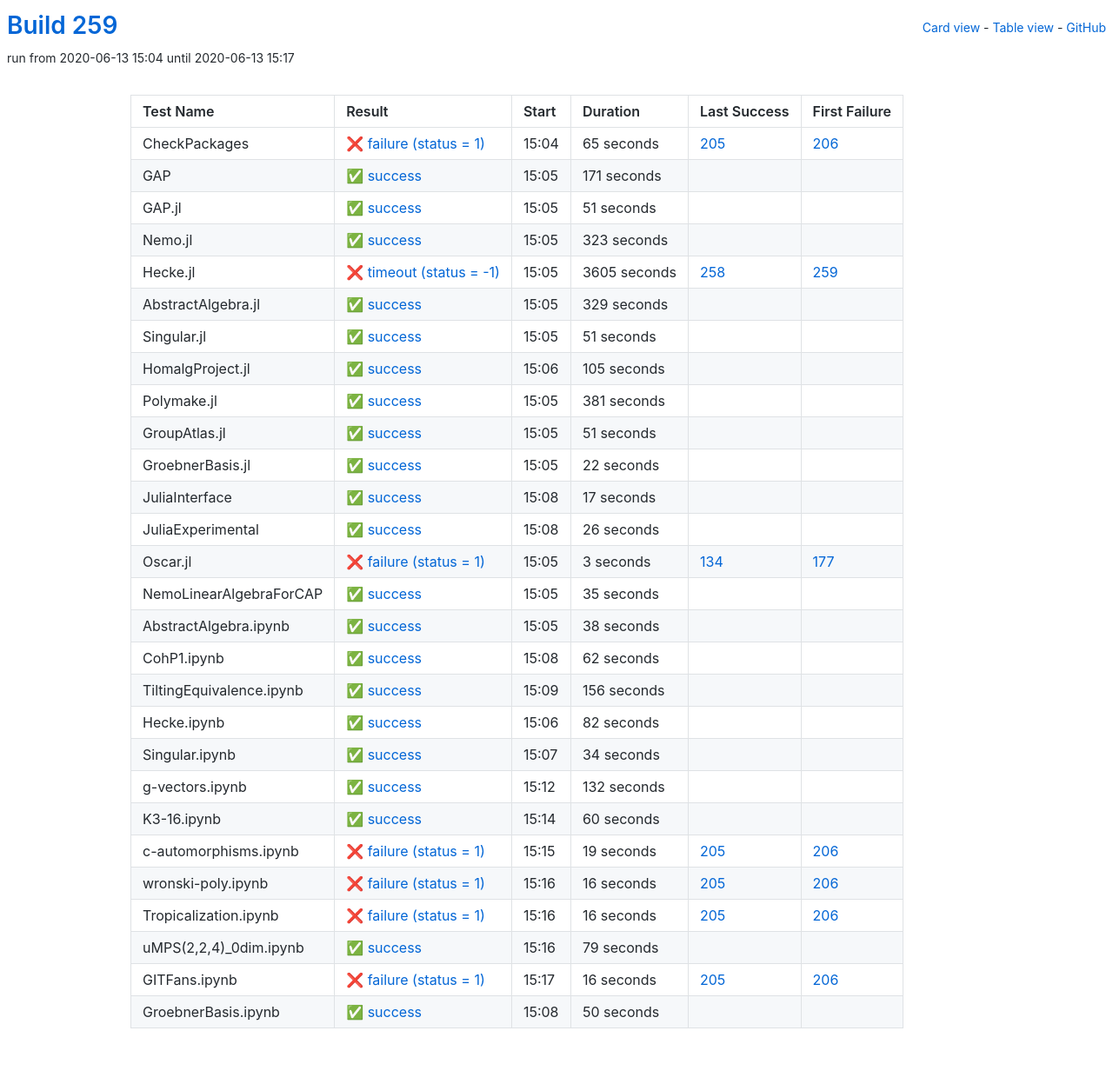
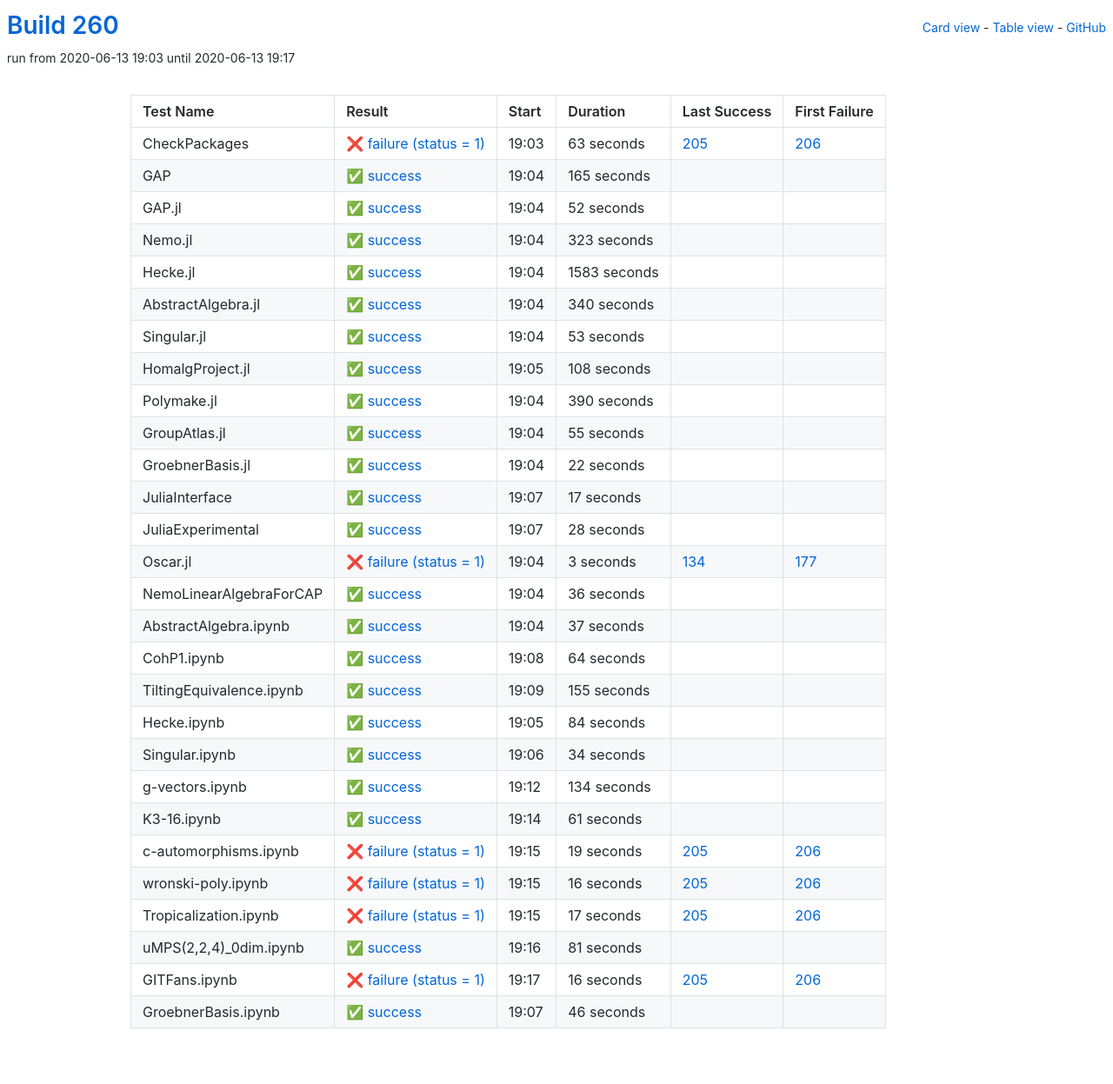
Before and after one commit to oscar-system/oscar-ci-status-stable, a Jekyll site: the page built from table.html, in a window 1280 px wide. Shown: the whole page at 87% size. Built offline with Jekyll 4.4.1, drawn with Linux system fonts in a browser that asks for light colours.

Commit message:
Build #260

```diff
--- a/_data/ci.yml
+++ b/_data/ci.yml
@@ -1,6 +1,6 @@
 ---
-build: 259
-build_url: https://oscarci.mathematik.uni-kl.de/job/oscar-stable/259/
+build: 260
+build_url: https://oscarci.mathematik.uni-kl.de/job/oscar-stable/260/
 job: oscar-stable
 organization: oscar-system
 repo: oscar-ci-status-stable
@@ -8,44 +8,44 @@ repourl: https://github.com/oscar-system/oscar-ci-status-stable
 tests:
 - name: CheckPackages
   id: checkpackages
-  log: https://oscarci.mathematik.uni-kl.de/job/oscar-stable/259/artifact/logs/build-259/CheckPackages.log
-  start: 2020-06-13 15:04
+  log: https://oscarci.mathematik.uni-kl.de/job/oscar-stable/260/artifact/logs/build-260/CheckPackages.log
+  start: 2020-06-13 19:03
   success: false
   exitcode: 1
   status: failure
-  duration: 65
+  duration: 63
   last_success: 205
   last_success_url: https://oscarci.mathematik.uni-kl.de/job/oscar-stable/205/
   first_failure: 206
   first_failure_url: https://oscarci.mathematik.uni-kl.de/job/oscar-stable/206/
 - name: GAP
   id: gap
-  log: https://oscarci.mathematik.uni-kl.de/job/oscar-stable/259/artifact/logs/build-259/GAP.log
-  start: 2020-06-13 15:05
+  log: https://oscarci.mathematik.uni-kl.de/job/oscar-stable/260/artifact/logs/build-260/GAP.log
+  start: 2020-06-13 19:04
   success: true
   exitcode: 0
   status: success
-  duration: 171
+  duration: 165
   last_success: false
   last_success_url:
   first_failure: false
   first_failure_url:
 - name: GAP.jl
   id: gap-jl
-  log: https://oscarci.mathematik.uni-kl.de/job/oscar-stable/259/artifact/logs/build-259/GAP.jl.log
-  start: 2020-06-13 15:05
+  log: https://oscarci.mathematik.uni-kl.de/job/oscar-stable/260/artifact/logs/build-260/GAP.jl.log
+  start: 2020-06-13 19:04
   success: true
   exitcode: 0
   status: success
-  duration: 51
+  duration: 52
   last_success: false
   last_success_url:
   first_failure: false
   first_failure_url:
 - name: Nemo.jl
   id: nemo-jl
-  log: https://oscarci.mathematik.uni-kl.de/job/oscar-stable/259/artifact/logs/build-259/Nemo.jl.log
-  start: 2020-06-13 15:05
+  log: https://oscarci.mathematik.uni-kl.de/job/oscar-stable/260/artifact/logs/build-260/Nemo.jl.log
+  start: 2020-06-13 19:04
   success: true
   exitcode: 0
   status: success
@@ -56,80 +56,80 @@ tests:
   first_failure_url:
 - name: Hecke.jl
   id: hecke-jl
-  log: https://oscarci.mathematik.uni-kl.de/job/oscar-stable/259/artifact/logs/build-259/Hecke.jl.log
-  start: 2020-06-13 15:05
-  success: false
-  exitcode: -1
-  status: timeout
-  duration: 3605
-  last_success: 258
-  last_success_url: https://oscarci.mathematik.uni-kl.de/job/oscar-stable/258/
-  first_failure: 259
-  first_failure_url: https://oscarci.mathematik.uni-kl.de/job/oscar-stable/259/
-- name: AbstractAlgebra.jl
-  id: abstractalgebra-jl
-  log: https://oscarci.mathematik.uni-kl.de/job/oscar-stable/259/artifact/logs/build-259/AbstractAlgebra.jl.log
-  start: 2020-06-13 15:05
+  log: https://oscarci.mathematik.uni-kl.de/job/oscar-stable/260/artifact/logs/build-260/Hecke.jl.log
+  start: 2020-06-13 19:04
   success: true
   exitcode: 0
   status: success
-  duration: 329
+  duration: 1583
+  last_success: false
+  last_success_url:
+  first_failure: false
+  first_failure_url:
+- name: AbstractAlgebra.jl
+  id: abstractalgebra-jl
+  log: https://oscarci.mathematik.uni-kl.de/job/oscar-stable/260/artifact/logs/build-260/AbstractAlgebra.jl.log
+  start: 2020-06-13 19:04
+  success: true
+  exitcode: 0
+  status: success
+  duration: 340
   last_success: false
   last_success_url:
   first_failure: false
   first_failure_url:
 - name: Singular.jl
   id: singular-jl
-  log: https://oscarci.mathematik.uni-kl.de/job/oscar-stable/259/artifact/logs/build-259/Singular.jl.log
-  start: 2020-06-13 15:05
+  log: https://oscarci.mathematik.uni-kl.de/job/oscar-stable/260/artifact/logs/build-260/Singular.jl.log
+  start: 2020-06-13 19:04
   success: true
   exitcode: 0
   status: success
-  duration: 51
+  duration: 53
   last_success: false
   last_success_url:
   first_failure: false
   first_failure_url:
 - name: HomalgProject.jl
   id: homalgproject-jl
-  log: https://oscarci.mathematik.uni-kl.de/job/oscar-stable/259/artifact/logs/build-259/HomalgProject.jl.log
-  start: 2020-06-13 15:06
+  log: https://oscarci.mathematik.uni-kl.de/job/oscar-stable/260/artifact/logs/build-260/HomalgProject.jl.log
+  start: 2020-06-13 19:05
   success: true
   exitcode: 0
   status: success
-  duration: 105
+  duration: 108
   last_success: false
   last_success_url:
   first_failure: false
   first_failure_url:
 - name: Polymake.jl
   id: polymake-jl
-  log: https://oscarci.mathematik.uni-kl.de/job/oscar-stable/259/artifact/logs/build-259/Polymake.jl.log
-  start: 2020-06-13 15:05
+  log: https://oscarci.mathematik.uni-kl.de/job/oscar-stable/260/artifact/logs/build-260/Polymake.jl.log
+  start: 2020-06-13 19:04
   success: true
   exitcode: 0
   status: success
-  duration: 381
+  duration: 390
   last_success: false
   last_success_url:
   first_failure: false
   first_failure_url:
 - name: GroupAtlas.jl
   id: groupatlas-jl
-  log: https://oscarci.mathematik.uni-kl.de/job/oscar-stable/259/artifact/logs/build-259/GroupAtlas.jl.log
-  start: 2020-06-13 15:05
+  log: https://oscarci.mathematik.uni-kl.de/job/oscar-stable/260/artifact/logs/build-260/GroupAtlas.jl.log
+  start: 2020-06-13 19:04
   success: true
   exitcode: 0
   status: success
-  duration: 51
+  duration: 55
   last_success: false
   last_success_url:
   first_failure: false
   first_failure_url:
 - name: GroebnerBasis.jl
   id: groebnerbasis-jl
-  log: https://oscarci.mathematik.uni-kl.de/job/oscar-stable/259/artifact/logs/build-259/GroebnerBasis.jl.log
-  start: 2020-06-13 15:05
+  log: https://oscarci.mathematik.uni-kl.de/job/oscar-stable/260/artifact/logs/build-260/GroebnerBasis.jl.log
+  start: 2020-06-13 19:04
   success: true
   exitcode: 0
   status: success
@@ -140,8 +140,8 @@ tests:
   first_failure_url:
 - name: JuliaInterface
   id: juliainterface
-  log: https://oscarci.mathematik.uni-kl.de/job/oscar-stable/259/artifact/logs/build-259/JuliaInterface.log
-  start: 2020-06-13 15:08
+  log: https://oscarci.mathematik.uni-kl.de/job/oscar-stable/260/artifact/logs/build-260/JuliaInterface.log
+  start: 2020-06-13 19:07
   success: true
   exitcode: 0
   status: success
@@ -152,20 +152,20 @@ tests:
   first_failure_url:
 - name: JuliaExperimental
   id: juliaexperimental
-  log: https://oscarci.mathematik.uni-kl.de/job/oscar-stable/259/artifact/logs/build-259/JuliaExperimental.log
-  start: 2020-06-13 15:08
+  log: https://oscarci.mathematik.uni-kl.de/job/oscar-stable/260/artifact/logs/build-260/JuliaExperimental.log
+  start: 2020-06-13 19:07
   success: true
   exitcode: 0
   status: success
-  duration: 26
+  duration: 28
   last_success: false
   last_success_url:
   first_failure: false
   first_failure_url:
 - name: Oscar.jl
   id: oscar-jl
-  log: https://oscarci.mathematik.uni-kl.de/job/oscar-stable/259/artifact/logs/build-259/Oscar.jl.log
-  start: 2020-06-13 15:05
+  log: https://oscarci.mathematik.uni-kl.de/job/oscar-stable/260/artifact/logs/build-260/Oscar.jl.log
+  start: 2020-06-13 19:04
   success: false
   exitcode: 1
   status: failure
@@ -176,68 +176,68 @@ tests:
   first_failure_url: https://oscarci.mathematik.uni-kl.de/job/oscar-stable/177/
 - name: NemoLinearAlgebraForCAP
   id: nemolinearalgebraforcap
-  log: https://oscarci.mathematik.uni-kl.de/job/oscar-stable/259/artifact/logs/build-259/NemoLinearAlgebraForCAP.log
-  start: 2020-06-13 15:05
+  log: https://oscarci.mathematik.uni-kl.de/job/oscar-stable/260/artifact/logs/build-260/NemoLinearAlgebraForCAP.log
+  start: 2020-06-13 19:04
   success: true
   exitcode: 0
   status: success
-  duration: 35
+  duration: 36
   last_success: false
   last_success_url:
   first_failure: false
   first_failure_url:
 - name: AbstractAlgebra.ipynb
   id: abstractalgebra-ipynb
-  log: https://oscarci.mathematik.uni-kl.de/job/oscar-stable/259/artifact/logs/build-259/AbstractAlgebra.ipynb.log
-  start: 2020-06-13 15:05
+  log: https://oscarci.mathematik.uni-kl.de/job/oscar-stable/260/artifact/logs/build-260/AbstractAlgebra.ipynb.log
+  start: 2020-06-13 19:04
   success: true
   exitcode: 0
   status: success
-  duration: 38
+  duration: 37
   last_success: false
   last_success_url:
   first_failure: false
   first_failure_url:
 - name: CohP1.ipynb
   id: cohp1-ipynb
-  log: https://oscarci.mathematik.uni-kl.de/job/oscar-stable/259/artifact/logs/build-259/CohP1.ipynb.log
-  start: 2020-06-13 15:08
+  log: https://oscarci.mathematik.uni-kl.de/job/oscar-stable/260/artifact/logs/build-260/CohP1.ipynb.log
+  start: 2020-06-13 19:08
   success: true
   exitcode: 0
   status: success
-  duration: 62
+  duration: 64
   last_success: false
   last_success_url:
   first_failure: false
   first_failure_url:
 - name: TiltingEquivalence.ipynb
   id: tiltingequivalence-ipynb
-  log: https://oscarci.mathematik.uni-kl.de/job/oscar-stable/259/artifact/logs/build-259/TiltingEquivalence.ipynb.log
-  start: 2020-06-13 15:09
+  log: https://oscarci.mathematik.uni-kl.de/job/oscar-stable/260/artifact/logs/build-260/TiltingEquivalence.ipynb.log
+  start: 2020-06-13 19:09
   success: true
   exitcode: 0
   status: success
-  duration: 156
+  duration: 155
   last_success: false
   last_success_url:
   first_failure: false
   first_failure_url:
 - name: Hecke.ipynb
   id: hecke-ipynb
-  log: https://oscarci.mathematik.uni-kl.de/job/oscar-stable/259/artifact/logs/build-259/Hecke.ipynb.log
-  start: 2020-06-13 15:06
+  log: https://oscarci.mathematik.uni-kl.de/job/oscar-stable/260/artifact/logs/build-260/Hecke.ipynb.log
+  start: 2020-06-13 19:05
   success: true
   exitcode: 0
   status: success
-  duration: 82
+  duration: 84
   last_success: false
   last_success_url:
   first_failure: false
   first_failure_url:
 - name: Singular.ipynb
   id: singular-ipynb
-  log: https://oscarci.mathematik.uni-kl.de/job/oscar-stable/259/artifact/logs/build-259/Singular.ipynb.log
-  start: 2020-06-13 15:07
+  log: https://oscarci.mathematik.uni-kl.de/job/oscar-stable/260/artifact/logs/build-260/Singular.ipynb.log
+  start: 2020-06-13 19:06
   success: true
   exitcode: 0
   status: success
@@ -248,32 +248,32 @@ tests:
   first_failure_url:
 - name: g-vectors.ipynb
   id: g-vectors-ipynb
-  log: https://oscarci.mathematik.uni-kl.de/job/oscar-stable/259/artifact/logs/build-259/g-vectors.ipynb.log
-  start: 2020-06-13 15:12
+  log: https://oscarci.mathematik.uni-kl.de/job/oscar-stable/260/artifact/logs/build-260/g-vectors.ipynb.log
+  start: 2020-06-13 19:12
   success: true
   exitcode: 0
   status: success
-  duration: 132
+  duration: 134
   last_success: false
   last_success_url:
   first_failure: false
   first_failure_url:
 - name: K3-16.ipynb
   id: k3-16-ipynb
-  log: https://oscarci.mathematik.uni-kl.de/job/oscar-stable/259/artifact/logs/build-259/K3-16.ipynb.log
-  start: 2020-06-13 15:14
+  log: https://oscarci.mathematik.uni-kl.de/job/oscar-stable/260/artifact/logs/build-260/K3-16.ipynb.log
+  start: 2020-06-13 19:14
   success: true
   exitcode: 0
   status: success
-  duration: 60
+  duration: 61
   last_success: false
   last_success_url:
   first_failure: false
   first_failure_url:
 - name: c-automorphisms.ipynb
   id: c-automorphisms-ipynb
-  log: https://oscarci.mathematik.uni-kl.de/job/oscar-stable/259/artifact/logs/build-259/c-automorphisms.ipynb.log
-  start: 2020-06-13 15:15
+  log: https://oscarci.mathematik.uni-kl.de/job/oscar-stable/260/artifact/logs/build-260/c-automorphisms.ipynb.log
+  start: 2020-06-13 19:15
   success: false
   exitcode: 1
   status: failure
@@ -284,8 +284,8 @@ tests:
   first_failure_url: https://oscarci.mathematik.uni-kl.de/job/oscar-stable/206/
 - name: wronski-poly.ipynb
   id: wronski-poly-ipynb
-  log: https://oscarci.mathematik.uni-kl.de/job/oscar-stable/259/artifact/logs/build-259/wronski-poly.ipynb.log
-  start: 2020-06-13 15:16
+  log: https://oscarci.mathematik.uni-kl.de/job/oscar-stable/260/artifact/logs/build-260/wronski-poly.ipynb.log
+  start: 2020-06-13 19:15
   success: false
   exitcode: 1
   status: failure
@@ -296,32 +296,32 @@ tests:
   first_failure_url: https://oscarci.mathematik.uni-kl.de/job/oscar-stable/206/
 - name: Tropicalization.ipynb
   id: tropicalization-ipynb
-  log: https://oscarci.mathematik.uni-kl.de/job/oscar-stable/259/artifact/logs/build-259/Tropicalization.ipynb.log
-  start: 2020-06-13 15:16
+  log: https://oscarci.mathematik.uni-kl.de/job/oscar-stable/260/artifact/logs/build-260/Tropicalization.ipynb.log
+  start: 2020-06-13 19:15
   success: false
   exitcode: 1
   status: failure
-  duration: 16
+  duration: 17
   last_success: 205
   last_success_url: https://oscarci.mathematik.uni-kl.de/job/oscar-stable/205/
   first_failure: 206
   first_failure_url: https://oscarci.mathematik.uni-kl.de/job/oscar-stable/206/
 - name: uMPS(2,2,4)_0dim.ipynb
   id: umps-2-2-4-0dim-ipynb
-  log: https://oscarci.mathematik.uni-kl.de/job/oscar-stable/259/artifact/logs/build-259/uMPS-2-2-4-_0dim.ipynb.log
-  start: 2020-06-13 15:16
+  log: https://oscarci.mathematik.uni-kl.de/job/oscar-stable/260/artifact/logs/build-260/uMPS-2-2-4-_0dim.ipynb.log
+  start: 2020-06-13 19:16
   success: true
   exitcode: 0
   status: success
-  duration: 79
+  duration: 81
   last_success: false
   last_success_url:
   first_failure: false
   first_failure_url:
 - name: GITFans.ipynb
   id: gitfans-ipynb
-  log: https://oscarci.mathematik.uni-kl.de/job/oscar-stable/259/artifact/logs/build-259/GITFans.ipynb.log
-  start: 2020-06-13 15:17
+  log: https://oscarci.mathematik.uni-kl.de/job/oscar-stable/260/artifact/logs/build-260/GITFans.ipynb.log
+  start: 2020-06-13 19:17
   success: false
   exitcode: 1
   status: failure
@@ -332,12 +332,12 @@ tests:
   first_failure_url: https://oscarci.mathematik.uni-kl.de/job/oscar-stable/206/
 - name: GroebnerBasis.ipynb
   id: groebnerbasis-ipynb
-  log: https://oscarci.mathematik.uni-kl.de/job/oscar-stable/259/artifact/logs/build-259/GroebnerBasis.ipynb.log
-  start: 2020-06-13 15:08
+  log: https://oscarci.mathematik.uni-kl.de/job/oscar-stable/260/artifact/logs/build-260/GroebnerBasis.ipynb.log
+  start: 2020-06-13 19:07
   success: true
   exitcode: 0
   status: success
-  duration: 50
+  duration: 46
   last_success: false
   last_success_url:
   first_failure: false
```
Also changed, not shown: README.md.
